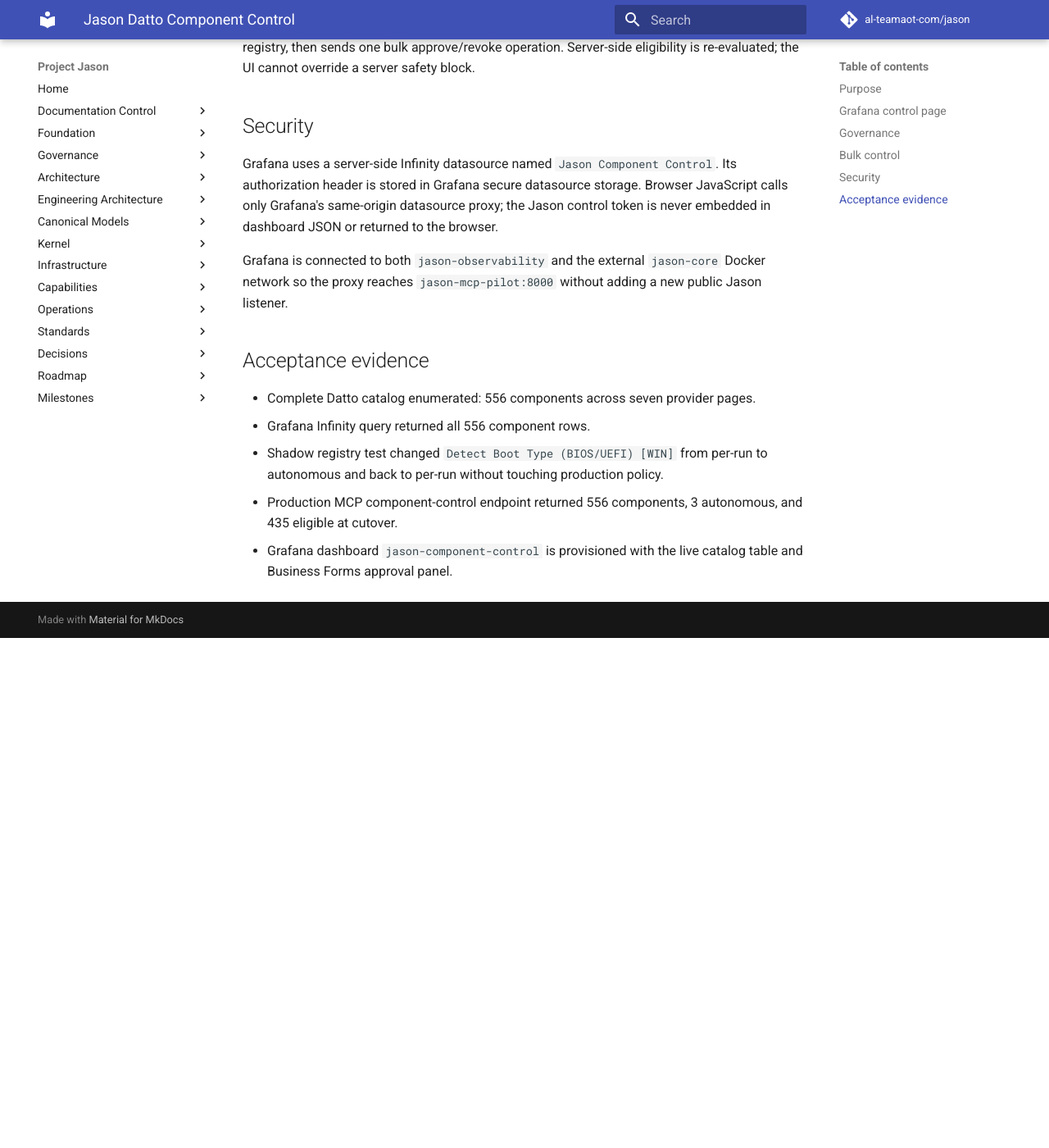
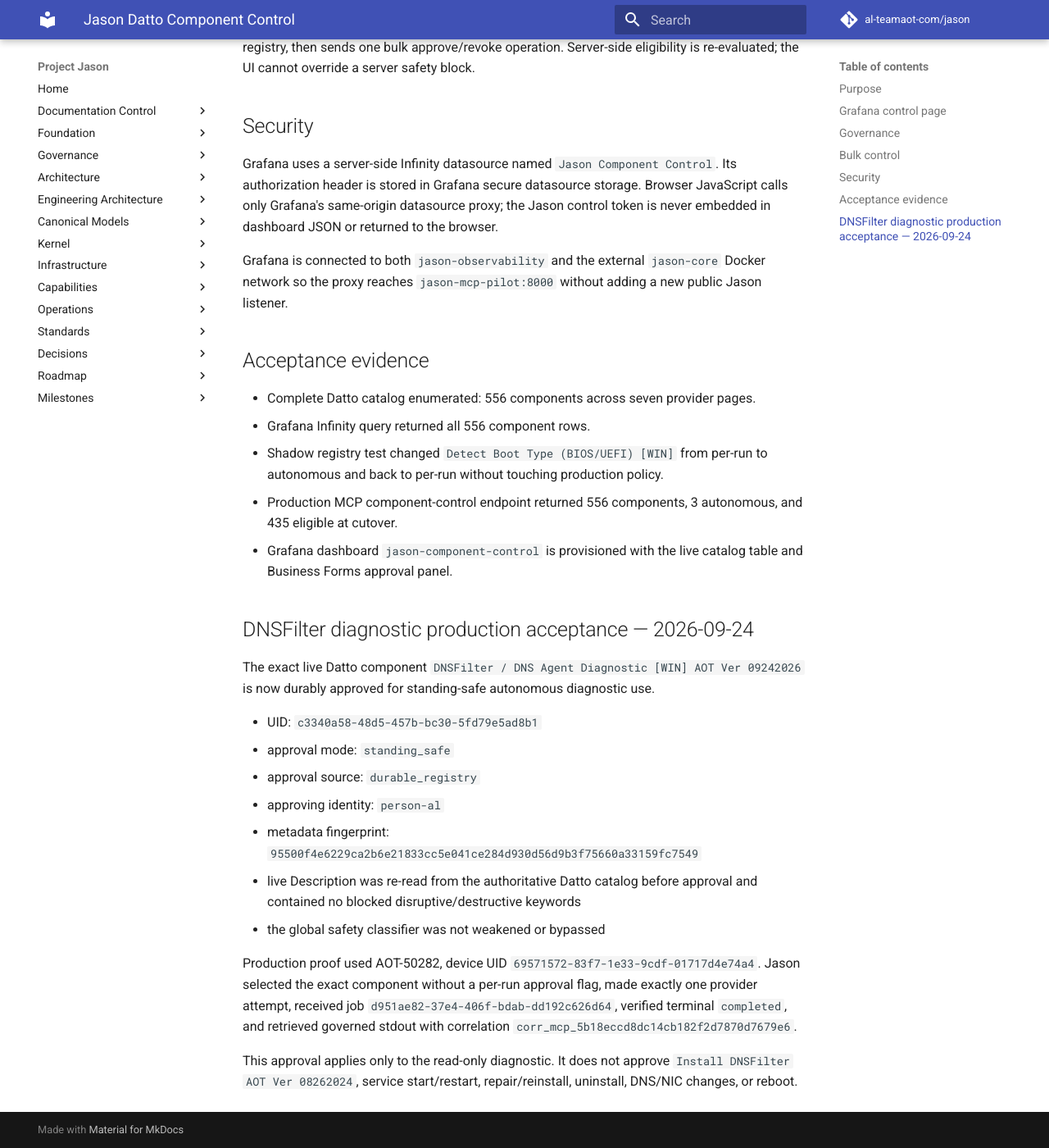
Before and after one commit to al-teamaot-com/jason, an MkDocs documentation site: the page built from docs/operations/Jason-Datto-Component-Control.md, in a window 1280 px wide and 1400 px high, scrolled down 1393 px. Shown: the whole window at 82% size. Built offline with MkDocs 1.6.1 and Material for MkDocs 9.7.7, drawn with Linux system fonts in a browser that asks for light colours; comment, search, counter and statistics services are not loaded; before the commit the page ends 2171 px from its top, so only the background shows below that.

Commit message:
Record DNSFilter component-control acceptance

```diff
--- a/docs/operations/Jason-Datto-Component-Control.md
+++ b/docs/operations/Jason-Datto-Component-Control.md
@@ -50,3 +50,19 @@
 - Shadow registry test changed `Detect Boot Type (BIOS/UEFI) [WIN]` from per-run to autonomous and back to per-run without touching production policy.
 - Production MCP component-control endpoint returned 556 components, 3 autonomous, and 435 eligible at cutover.
 - Grafana dashboard `jason-component-control` is provisioned with the live catalog table and Business Forms approval panel.
+
+## DNSFilter diagnostic production acceptance — 2026-09-24
+
+The exact live Datto component `DNSFilter / DNS Agent Diagnostic [WIN] AOT Ver 09242026` is now durably approved for standing-safe autonomous diagnostic use.
+
+- UID: `c3340a58-48d5-457b-bc30-5fd79e5ad8b1`
+- approval mode: `standing_safe`
+- approval source: `durable_registry`
+- approving identity: `person-al`
+- metadata fingerprint: `95500f4e6229ca2b6e21833cc5e041ce284d930d56d9b3f75660a33159fc7549`
+- live Description was re-read from the authoritative Datto catalog before approval and contained no blocked disruptive/destructive keywords
+- the global safety classifier was not weakened or bypassed
+
+Production proof used AOT-50282, device UID `69571572-83f7-1e33-9cdf-01717d4e74a4`. Jason selected the exact component without a per-run approval flag, made exactly one provider attempt, received job `d951ae82-37e4-406f-bdab-dd192c626d64`, verified terminal `completed`, and retrieved governed stdout with correlation `corr_mcp_5b18eccd8dc14cb182f2d7870d7679e6`.
+
+This approval applies only to the read-only diagnostic. It does not approve `Install DNSFilter AOT Ver 08262024`, service start/restart, repair/reinstall, uninstall, DNS/NIC changes, or reboot.
```
